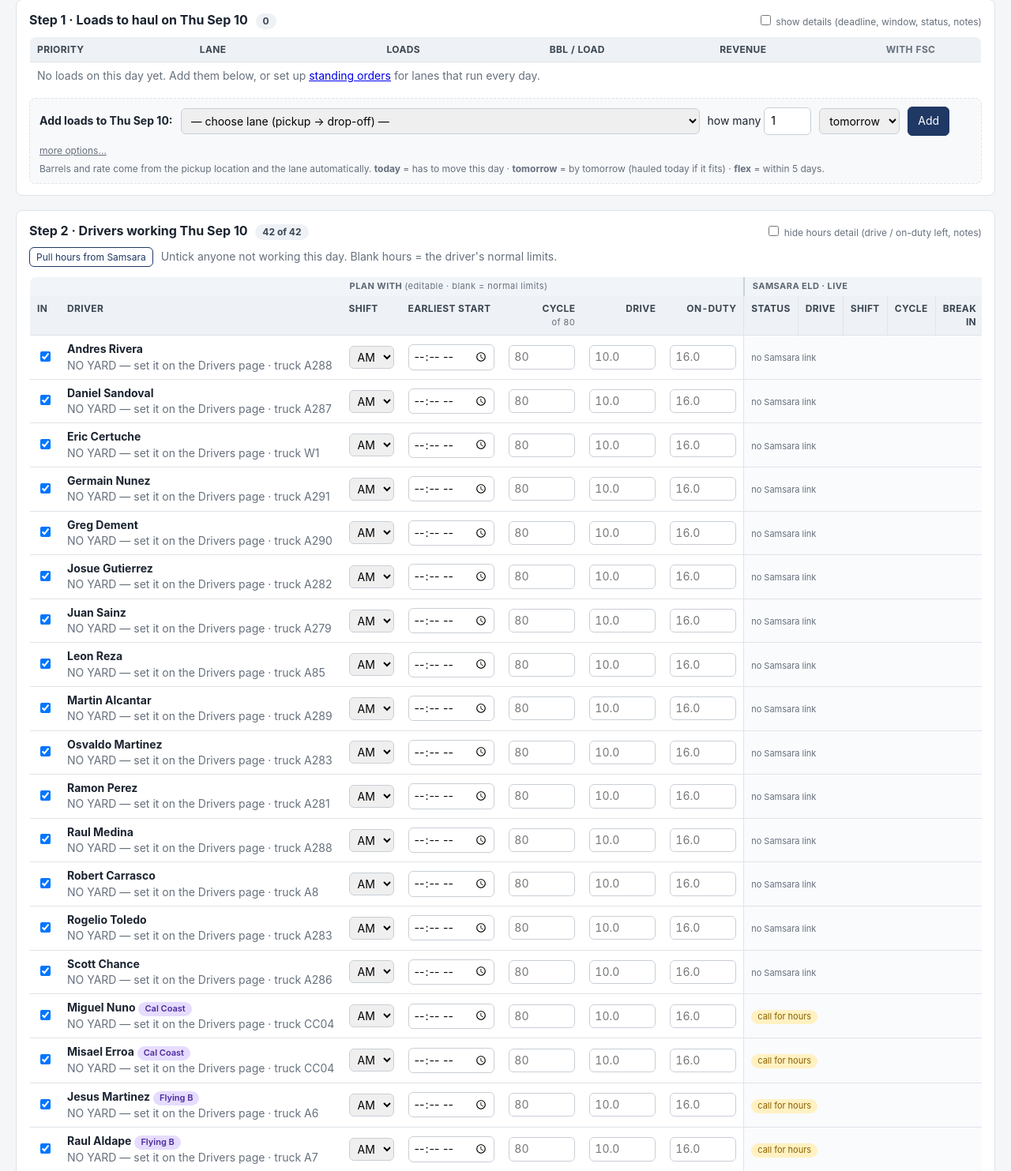
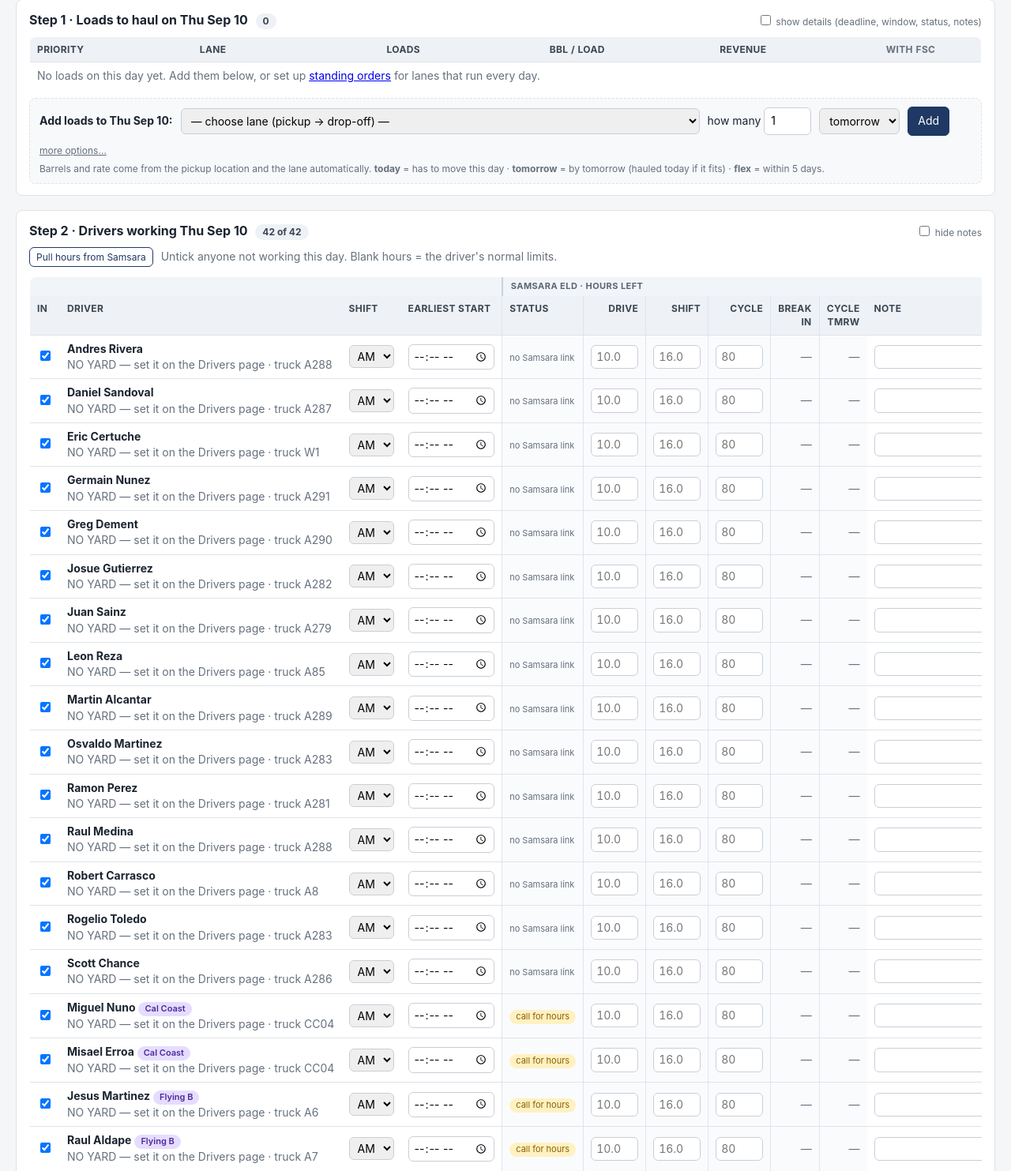
Before and after one commit to joshuawyrick/petrol-dispatch, a FastAPI app: page /day/2026-09-10 in a window 1280 px wide. Shown: the part 181-1664 px from the top of the page at 79% size. Run offline with FastAPI, Linux system fonts and the light colour scheme; data comes from the database, SQL or seed files in the repository; data that the repository does not hold is empty.

Commit message:
driver table UI change

```diff
--- a/main.py
+++ b/main.py
@@ -902,9 +902,9 @@ async def day_drivers_save(request: Request, plan_date: str, s: Session = Depend
         x.available = bool(f.get(f"avail_{d.id}"))
         x.shift = f.get(f"shift_{d.id}") or "AM"
         x.start_time = f.get(f"start_{d.id}") or None
-        x.drive_hours_left = fnum(f.get(f"drive_{d.id}"))
-        x.duty_hours_left = fnum(f.get(f"duty_{d.id}"))
-        x.cycle_hours_left = fnum(f.get(f"cycle_{d.id}"))
+        if f"drive_{d.id}" in f: x.drive_hours_left = fnum(f.get(f"drive_{d.id}"))     # typed only for drivers without Samsara
+        if f"duty_{d.id}" in f: x.duty_hours_left = fnum(f.get(f"duty_{d.id}"))
+        if f"cycle_{d.id}" in f: x.cycle_hours_left = fnum(f.get(f"cycle_{d.id}"))
         x.notes = f.get(f"dnote_{d.id}") or None
         s.add(x)
     s.commit()
--- a/templates/day.html
+++ b/templates/day.html
@@ -152,7 +152,7 @@
 <section class="panel" id="drivers">
 <div class="panel-head">
   <h2>Step 2 · Drivers working {{ weekday }} {{ short_date }} <span class="count">{{ avail }} of {{ drv_rows|length }}</span></h2>
-  <label class="toggle"><input type="checkbox" onchange="document.body.classList.toggle('hide-drv-detail', this.checked)"> hide hours detail (drive / on-duty left, notes)</label>
+  <label class="toggle"><input type="checkbox" onchange="document.body.classList.toggle('hide-drv-detail', this.checked)"> hide notes</label>
 </div>
 <div class="bar">
   <form method="post" action="/day/{{ plan_date }}/samsara" style="display:inline"><button type="submit" class="secondary small" {% if not has_samsara %}disabled title="Add SAMSARA_API_TOKEN under Environment in Render"{% endif %}>Pull hours from Samsara</button></form>
@@ -161,15 +161,12 @@
 <form method="post" action="/day/{{ plan_date }}/drivers">
 <div class="wrap"><table class="drivers eldtable">
 <tr class="grp">
-  <th colspan="2"></th>
-  <th colspan="5" class="grp-plan">Plan with <span class="muted th-sub">(editable · blank = normal limits)</span></th>
-  <th colspan="6" class="grp-eld">Samsara ELD · live{% if last_sync %} <span class="muted th-sub">as of {{ last_sync.strftime('%m/%d %H:%M') }} UTC</span>{% endif %}</th>
+  <th colspan="4"></th>
+  <th colspan="6" class="grp-eld">Samsara ELD · hours left{% if last_sync %} <span class="muted th-sub">as of {{ last_sync.strftime('%m/%d %H:%M') }} UTC</span>{% endif %}</th>
   <th class="detail"></th>
 </tr>
 <tr>
-  <th>In</th><th>Driver</th>
-  <th>Shift</th><th>Earliest start</th><th class="num">Cycle<br><span class="muted th-sub">of {{ st.reset_after_hours|int }}</span></th>
-  <th class="num detail">Drive</th><th class="num detail">On-duty</th>
+  <th>In</th><th>Driver</th><th>Shift</th><th>Earliest start</th>
   <th class="eld">Status</th><th class="num eld">Drive</th><th class="num eld">Shift</th><th class="num eld">Cycle</th><th class="num eld">Break in</th><th class="num eld">Cycle tmrw</th>
   <th class="detail">Note</th>
 </tr>
@@ -179,28 +176,28 @@
   <td><b>{{ d.name }}</b>{% if d.is_sub %} <span class="pill sub" title="sub-hauler: keeps {{ d.company.share_pct|int }}% of load pay + fuel surcharge">{{ d.company_short }}</span>{% endif %}{% if d.can_gauge %} <span class="pill gauge">gauger</span>{% endif %}<br><span class="muted">{{ d.yard.name if d.yard else 'NO YARD — set it on the Drivers page' }}{% if d.truck %} · truck {{ d.truck }}{% endif %}</span></td>
   <td><select name="shift_{{ d.id }}"><option value="AM" {% if r.shift=='AM' %}selected{% endif %}>AM</option><option value="PM" {% if r.shift=='PM' %}selected{% endif %}>PM</option></select></td>
   <td><input type="time" name="start_{{ d.id }}" value="{{ x.start_time if x and x.start_time else '' }}"></td>
-  <td class="num"><input type="number" step="0.25" class="w80" name="cycle_{{ d.id }}" value="{{ x.cycle_hours_left if x and x.cycle_hours_left else '' }}" placeholder="{{ st.reset_after_hours|int }}"></td>
-  <td class="num detail"><input type="number" step="0.25" class="w80" name="drive_{{ d.id }}" value="{{ x.drive_hours_left if x and x.drive_hours_left else '' }}" placeholder="{{ d.max_drive_hours or st.max_drive_hours }}"></td>
-  <td class="num detail"><input type="number" step="0.25" class="w80" name="duty_{{ d.id }}" value="{{ x.duty_hours_left if x and x.duty_hours_left else '' }}" placeholder="{{ d.max_duty_hours or st.max_duty_hours }}"></td>
-  {% if r.call %}
-  <td class="eld" colspan="6"><span class="pill review" title="this sub-hauler has no Samsara — call their dispatch and type the hours in">call for hours</span>{% if r.phone %} <span class="muted">{{ r.phone }}</span>{% endif %}</td>
-  {% elif live %}
+  {% if live and d.samsara_id %}
   {% set stt = (x.hos_status or '')|lower|replace('_','') %}
-  <td class="eld"><span class="hos hos-{{ stt }}">{{ {'driving':'Driving','onduty':'On duty','offduty':'Off duty','sleeperberth':'Sleeper','yardmove':'Yard move','personalconveyance':'Personal'}.get(stt, stt|replace('_',' ')|capitalize) }}</span></td>
+  <td class="eld"><span class="hos hos-{{ stt }}">{{ {'driving':'Driving','onduty':'On duty','offduty':'Off duty','sleeperberth':'Sleeper','yardmove':'Yard move','personalconveyance':'Personal'}.get(stt, stt|capitalize) }}</span></td>
   <td class="num eld {% if x.hos_drive_left is not none and x.hos_drive_left < 2 %}low{% endif %}">{{ '%.2f'|format(x.hos_drive_left) if x.hos_drive_left is not none else '—' }}</td>
   <td class="num eld {% if x.hos_shift_left is not none and x.hos_shift_left < 2 %}low{% endif %}">{{ '%.2f'|format(x.hos_shift_left) if x.hos_shift_left is not none else '—' }}</td>
   <td class="num eld {% if x.hos_cycle_left is not none and x.hos_cycle_left < 10 %}low{% endif %}">{{ '%.2f'|format(x.hos_cycle_left) if x.hos_cycle_left is not none else '—' }}</td>
   <td class="num eld {% if x.hos_break_left is not none and x.hos_break_left < 1 %}low{% endif %}">{{ '%.2f'|format(x.hos_break_left) if x.hos_break_left is not none else '—' }}</td>
   <td class="num eld">{{ '%.2f'|format(x.hos_cycle_tomorrow) if x.hos_cycle_tomorrow is not none else '—' }}</td>
   {% else %}
-  <td class="eld muted" colspan="6"><span class="th-sub">{{ "not pulled yet" if d.samsara_id else "no Samsara link" }}</span></td>
+  {# no Samsara for this driver: the dispatcher types the hours they were given by phone #}
+  <td class="eld">{% if r.call %}<span class="pill review" title="no Samsara — call {{ d.company_short }} dispatch for hours">call for hours</span>{% if r.phone %}<br><span class="th-sub muted">{{ r.phone }}</span>{% endif %}{% elif d.samsara_id %}<span class="th-sub muted">not pulled yet</span>{% else %}<span class="th-sub muted">no Samsara link</span>{% endif %}</td>
+  <td class="num eld"><input type="number" step="0.25" class="w60" name="drive_{{ d.id }}" value="{{ x.drive_hours_left if x and x.drive_hours_left else '' }}" placeholder="{{ d.max_drive_hours or st.max_drive_hours }}" title="drive hours left (blank = full)"></td>
+  <td class="num eld"><input type="number" step="0.25" class="w60" name="duty_{{ d.id }}" value="{{ x.duty_hours_left if x and x.duty_hours_left else '' }}" placeholder="{{ d.max_duty_hours or st.max_duty_hours }}" title="shift / on-duty hours left (blank = full)"></td>
+  <td class="num eld"><input type="number" step="0.25" class="w60" name="cycle_{{ d.id }}" value="{{ x.cycle_hours_left if x and x.cycle_hours_left else '' }}" placeholder="{{ st.reset_after_hours|int }}" title="cycle hours left (blank = full)"></td>
+  <td class="num eld muted">—</td><td class="num eld muted">—</td>
   {% endif %}
   <td class="detail"><input type="text" name="dnote_{{ d.id }}" value="{{ x.notes if x and x.notes else '' }}"></td>
 </tr>
 {% endfor %}
-{% if not drv_rows %}<tr><td colspan="14" class="muted">No active drivers. Add them on the <a href="/drivers">Drivers</a> page.</td></tr>{% endif %}
+{% if not drv_rows %}<tr><td colspan="11" class="muted">No active drivers. Add them on the <a href="/drivers">Drivers</a> page.</td></tr>{% endif %}
 </table></div>
-<p><button type="submit">Save drivers for {{ weekday }} {{ short_date }}</button> <span class="muted">Left block is what the engine plans with; right block is what Samsara reports right now. Numbers in red are running low.</span></p>
+<p><button type="submit">Save drivers for {{ weekday }} {{ short_date }}</button> <span class="muted">The engine plans with these hours{% if not is_today %} (for a future day: full drive/shift after the 10-hour break, cycle from "cycle tmrw"){% endif %}. Drivers without Samsara get typed hours; blank = the driver's full limits. Red = running low.</span></p>
 </form>
 </section>
 
```
